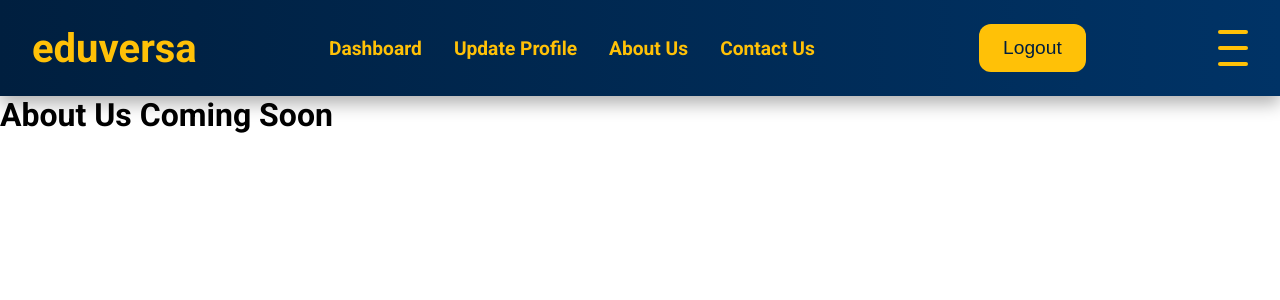
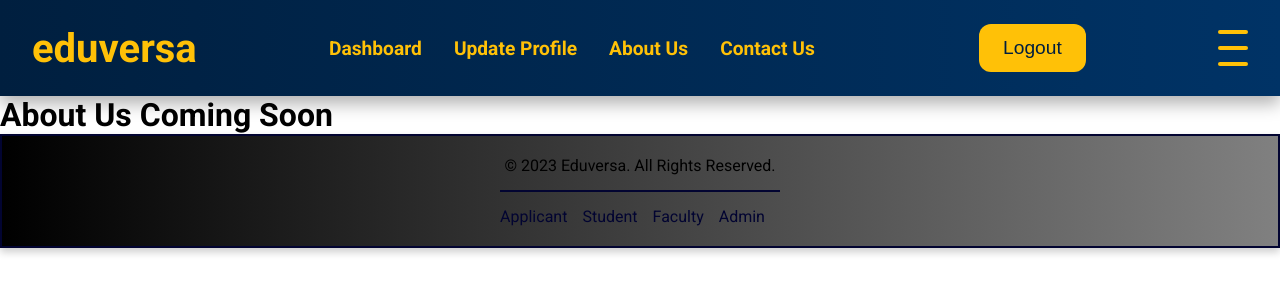
Before and after one commit to eduversa/eduversa.github.io, a Next.js app: page /applicant/about in a window 1280 px wide. Shown: the top 300 px of the page. Built offline with nearby package versions, Linux system fonts and the light colour scheme; sample sign-in values are in the browser's storage; a web font is replaced by a local one.

Commit message:
footer add

```diff
--- a/containers/Footer/Footer.jsx
+++ b/containers/Footer/Footer.jsx
@@ -4,6 +4,18 @@ import Link from "next/link";
 
 function Footer() {
   let year = new Date().getFullYear().toString();
+
+  const menuItems = [
+    { label: "Applicant", className: "nav-items", src: "/applicant" },
+    {
+      label: "Student",
+      className: "nav-items",
+      src: "/applicant",
+    },
+    { label: "Faculty", className: "nav-items", src: "/applicant" },
+    { label: "Admin", className: "nav-items", src: "/applicant" },
+  ];
+
 
   return (
 
@@ -14,9 +26,15 @@ function Footer() {
             <p>&copy; {year} Eduversa. All Rights Reserved.</p>
           </div>
           <div className="nav-links">
-            <Link href="/">Demo1</Link>
-            <Link href="/">Demo2</Link>
-            <Link href="/">Demo3</Link>
+          <ul className="nav-list">
+              {menuItems.map((item, index) => (
+                <li key={index} className={item.className}>
+                  <Link href={item.src}>
+                    <span>{item.label}</span>
+                  </Link>
+                </li>
+              ))}
+            </ul>
           </div>
         </nav>
       </footer>
--- a/layout/applicant_layout/ApplicantLayout.jsx
+++ b/layout/applicant_layout/ApplicantLayout.jsx
@@ -2,6 +2,7 @@
 import { Fragment, useEffect } from "react";
 import { useRouter } from "next/router";
 import { ApplicantNavbar } from "@/containers";
+import Footer from "@/containers/Footer/Footer";
 function ApplicantLayout({ children }) {
   const router = useRouter();
   useEffect(() => {
@@ -20,6 +21,7 @@ function ApplicantLayout({ children }) {
     <Fragment>
       <ApplicantNavbar />
       {children}
+      <Footer/>
     </Fragment>
   );
 }
--- a/layout/landing_layout/landingLayout.jsx
+++ b/layout/landing_layout/landingLayout.jsx
@@ -1,7 +1,7 @@
 /* eslint-disable react-hooks/exhaustive-deps */
 import { Fragment, useEffect } from "react";
 import { LandingNavbar, LandingPage } from "@/containers";
-import Footer from "@/containers/Footer/Footer";
+
 import { useRouter } from "next/router";
 function LandingLayout({ children }) {
   const router = useRouter();
@@ -31,7 +31,7 @@ function LandingLayout({ children }) {
         <LandingPage></LandingPage>
         <div className="homepage-right">{children}</div>
       </div>
-    <Footer/>
+
     </Fragment>
   );
 }
--- a/styles/containers/_footer.scss
+++ b/styles/containers/_footer.scss
@@ -1,14 +1,38 @@
 .footer-nav {
-
-  background-color: black;
-  color: white;
-
+  background: linear-gradient(-90deg, #808080, #000000);
   display: flex;
   flex-direction: column;
-  .copyright{
+  justify-content: center;
+  align-items: center;
+  padding: 20px;
+  border: 2px solid var(--homepage-deepblue);
+  box-shadow: 0 4px 8px rgba(0, 0, 0, 0.2);
 
+  .copyright {
+    margin-bottom: 15px;
   }
-  .nav-links{
 
+  .nav-links {
+    display: flex;
+    flex-direction: row;
+    justify-content: center;
+    align-items: center;
+    border-top: 2px solid var(--homepage-deepblue);
+    padding-top: 15px;
+
+    span {
+      color: var(--homepage-deepblue);
+    }
+  }
+
+  .nav-list {
+    display: flex;
+    list-style: none;
+    margin: 0;
+    padding: 0;
+
+    li {
+      margin-right: 15px;
+    }
   }
 }
```
